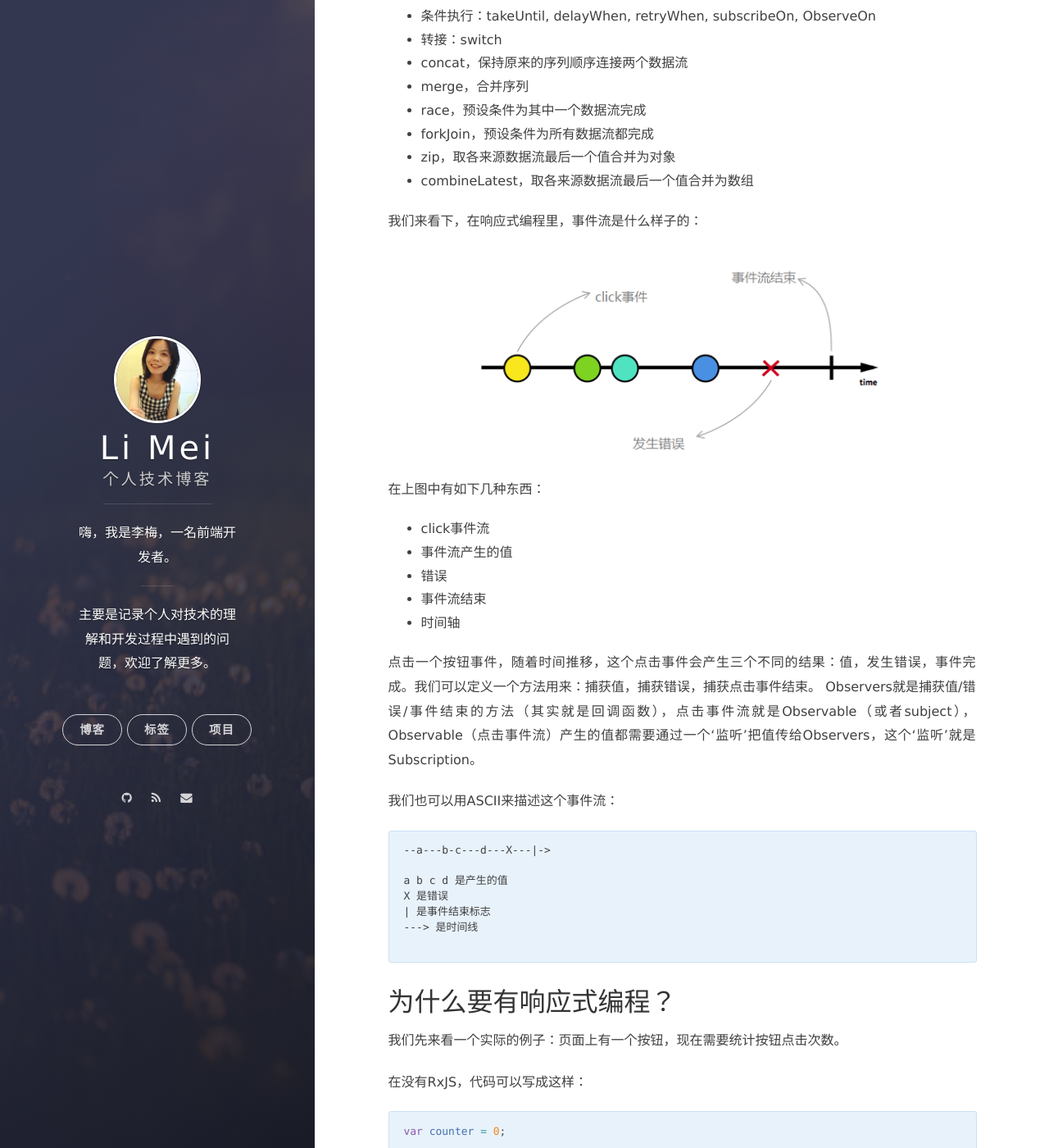
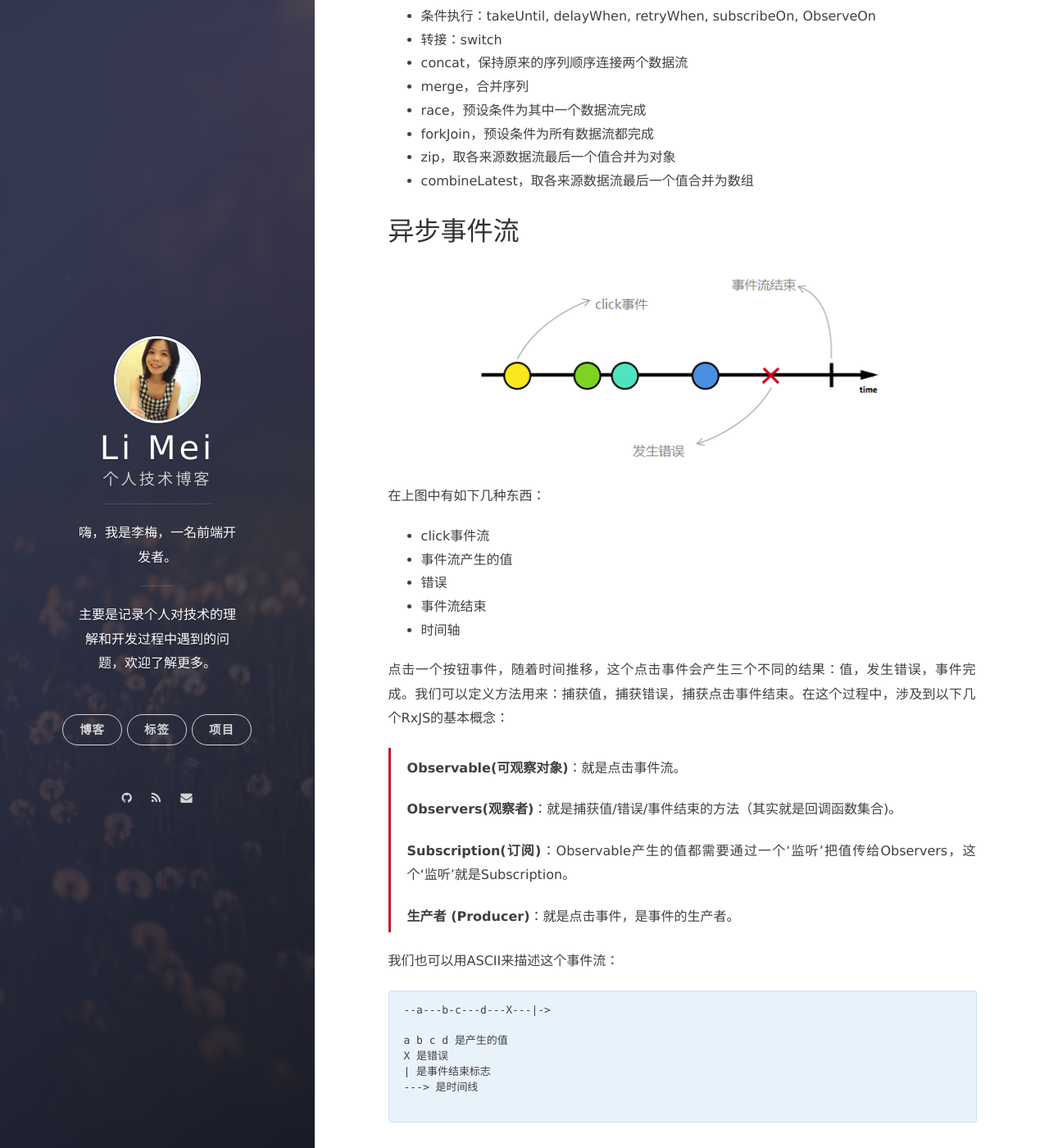
Before and after one commit to LiMeii/LiMeii.github.io, a Jekyll site: the page built from _posts/2019-07-05-rxjs-introduce.md, in a window 1280 px wide and 1400 px high, scrolled down 847 px. Shown: the whole window at 82% size. Built offline with Jekyll 4.4.1, drawn with Linux system fonts in a browser that asks for light colours; nearby versions of some CDN libraries; some of the changed text lies outside the part shown.

Commit message:
update rxjs introduce post

````diff
--- a/_posts/2019-07-05-rxjs-introduce.md
+++ b/_posts/2019-07-05-rxjs-introduce.md
@@ -34,8 +34,7 @@ RxJS提供了各种API来创建数据流：
 - zip，取各来源数据流最后一个值合并为对象
 - combineLatest，取各来源数据流最后一个值合并为数组
 
-
-我们来看下，在响应式编程里，事件流是什么样子的：
+## 异步事件流
 
 ![rxjs-data-stream](https://limeii.github.io/assets/images/posts/rxjs/rxjs-stream.png){:height="70%" width="70%"}
 
@@ -46,8 +45,24 @@ RxJS提供了各种API来创建数据流：
 - 事件流结束
 - 时间轴
 
-点击一个按钮事件，随着时间推移，这个点击事件会产生三个不同的结果：值，发生错误，事件完成。我们可以定义一个方法用来：捕获值，捕获错误，捕获点击事件结束。 Observers就是捕获值/错误/事件结束的方法（其实就是回调函数），点击事件流就是Observable（或者subject），Observable（点击事件流）产生的值都需要通过一个‘监听’把值传给Observers，这个‘监听’就是Subscription。
+点击一个按钮事件，随着时间推移，这个点击事件会产生三个不同的结果：值，发生错误，事件完成。我们可以定义方法用来：捕获值，捕获错误，捕获点击事件结束。在这个过程中，涉及到以下几个RxJS的基本概念：
+<blockquote>
+<p>
+<strong>Observable(可观察对象)</strong>：就是点击事件流。
+</p>
 
+<p>
+<strong>Observers(观察者)</strong>：就是捕获值/错误/事件结束的方法（其实就是回调函数集合)。
+</p>
+
+<p>
+<strong>Subscription(订阅)</strong>：Observable产生的值都需要通过一个‘监听’把值传给Observers，这个‘监听’就是Subscription。
+</p>
+
+<p>
+ <strong>生产者 (Producer)</strong>：就是点击事件，是事件的生产者。
+</p>
+</blockquote>
 
 我们也可以用ASCII来描述这个事件流：
 
@@ -140,4 +155,4 @@ doubleClickStream$.subscribe(data => {
 });
 ```
 
-从上面这个简单的例子，我们可以看到RxJS提供大量的操作符，处理不同的业务需求，短短几行代码可以涵盖很复杂的代码逻辑，在前端交互非常复杂的系统中，客户端都是基于事件编程的，对事件处理非常多，用RxJS比较有优势。当然响应式编程不仅仅是在JS里存在，它还支持各种语言，比如：RxJava、Rx.NET、RxPY、RxGo等等
+从上面这个简单的例子，我们可以看到RxJS提供大量的操作符，处理不同的业务需求，短短几行代码可以涵盖很复杂的代码逻辑，在前端交互非常复杂的系统中，客户端都是基于事件编程的，对事件处理非常多，用RxJS比较有优势。当然响应式编程不仅仅是在JS里存在，它还支持各种语言，比如：RxJava、Rx.NET、RxPY、RxGo等等。
````
